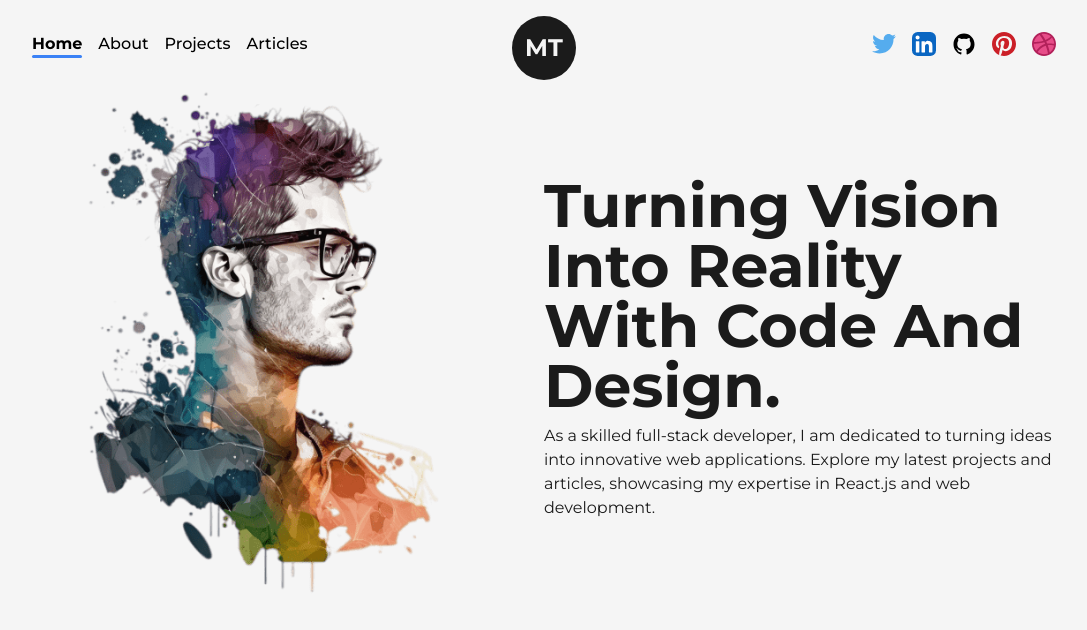
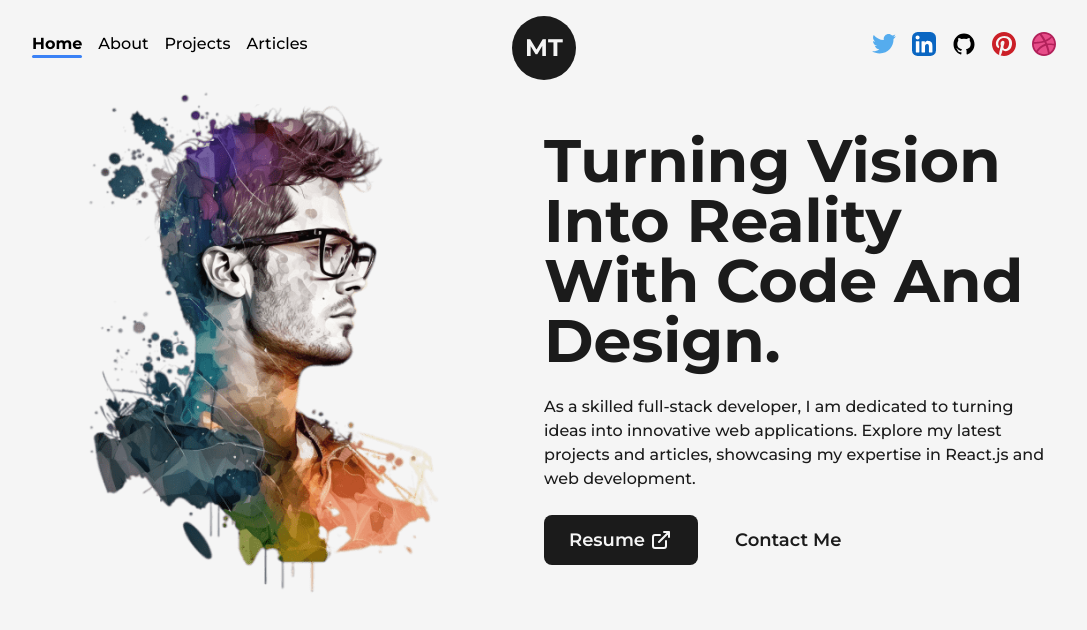
Before and after one commit to MilkiasTonji/mock-portfolio, a Next.js app: page / in a window 1280 px wide. Shown: the top 630 px of the page, without its empty margins (96-1183 px from the left). Built offline with nearby package versions, Linux system fonts and the light colour scheme.

Commit message:
Added two buttons namely Resume and contact

```diff
--- a/src/components/Icons.js
+++ b/src/components/Icons.js
@@ -95,4 +95,26 @@ const TwitterIcon = ({className, ...rest}) => (
   );
 
 
-  export {TwitterIcon, LinkedInIcon, GithubIcon, PinterestIcon, DribbbleIcon}
+  const LinkArrow = ({ className, ...rest }) => (
+    <svg
+      xmlns="http://www.w3.org/2000/svg"
+      width={24}
+      height={24}
+      viewBox="0 0 24 24"
+      className={`w-full h-auto ${className}`}
+      {...rest}
+    >
+      <path fill="none" d="M0 0h24v24H0z" />
+      <path
+        fill="none"
+        stroke="currentColor"
+        strokeLinecap="round"
+        strokeLinejoin="round"
+        strokeWidth={2}
+        d="M11 7H6a2 2 0 0 0-2 2v9a2 2 0 0 0 2 2h9a2 2 0 0 0 2-2v-5m-7 1L20 4m-5 0h5v5"
+      />
+    </svg>
+  );
+
+
+  export {TwitterIcon, LinkedInIcon, GithubIcon, PinterestIcon, DribbbleIcon, LinkArrow}
--- a/src/pages/index.js
+++ b/src/pages/index.js
@@ -4,6 +4,9 @@ import Head from 'next/head'
 
 import profilePic from '../../public/images/profile/developer-pic-1.png'
 import AnimatedText from '@/components/AnimatedText'
+import Link from 'next/link'
+
+import {LinkArrow} from '../components/Icons'
 
 export default function Home() {
   return (
@@ -18,8 +21,17 @@ export default function Home() {
             <div className='w-1/2'><Image src={profilePic} alt='milkiasTonjiPic' /></div>
             <div className='w-1/2 flex flex-col items-center self-center'>
               <AnimatedText text={"Turning Vision Into Reality With Code And Design."} className='!text-6xl !text-left' />
-              <p>As a skilled full-stack developer, I am dedicated to turning ideas into innovative web applications.
+              <p className='my-4 text-base font-medium'>As a skilled full-stack developer, I am dedicated to turning ideas into innovative web applications.
                 Explore my latest projects and articles, showcasing my expertise in React.js and web development.</p>
+                <div className='flex items-center self-start mt-2'>
+                  <Link href="/dummy.pdf" target='_blank'
+                  className='flex items-center bg-dark text-light p-2.5 px-6 rounded-lg text-lg font-semibold hover:bg-light hover:text-dark border border-solid border-transparent hover:border-dark'
+                  download={true}
+                  >Resume <LinkArrow className={"w-6 ml-1"} /> </Link>
+                  <Link href="mailto:mikytonji1362@gmail.com" target='_blank'
+                  className='flex items-center text-dark ml-3 p-2.5 px-6 rounded-lg text-lg font-semibold hover:bg-dark hover:text-light border border-solid border-transparent border-dark'
+                  >Contact Me</Link>
+                </div>
             </div>
           </div>
         </Layout>
```
Also changed, not shown: notes.txt (added).
